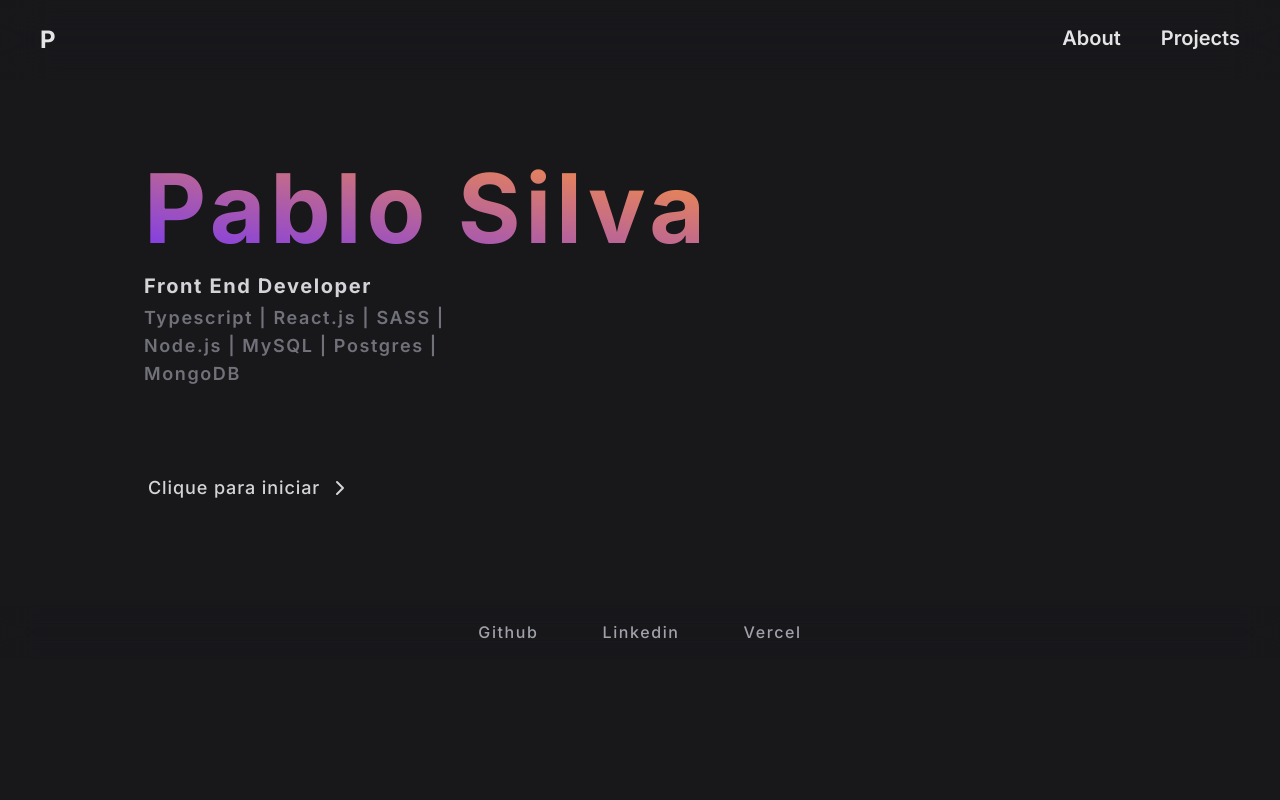
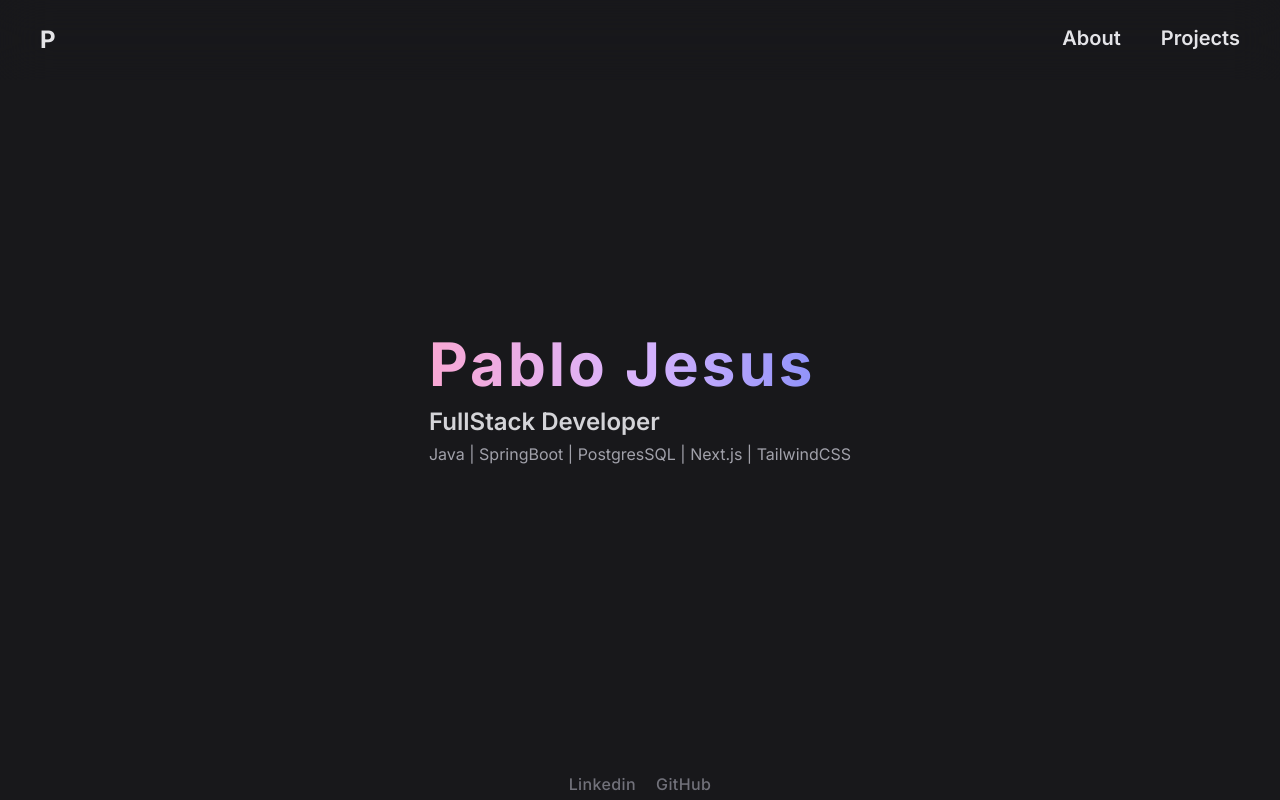
Before and after one commit to PabloJesusdaSilva/portfolio, a Next.js app: page / in a window 1280 px wide. Built offline with nearby package versions, Linux system fonts and the light colour scheme.

Commit message:
:tada: initial commit

```diff
--- a/src/app/components/BriefDescirption.tsx
+++ /dev/null
@@ -1,26 +0,0 @@
-import { ChevronRightIcon } from 'lucide-react';
-
-export default function BriefDescription () {
-   return (
-      <main className='flex mb-28 w-full h-full text-zinc-300 lg:mb-16'>
-         <div className='
-            mt-32 ml-10
-            md:mt-40 md:ml-36
-         '>
-            <h1 className='text-7xl font-bold tracking-wider text-transparent bg-clip-text bg-gradient-to-tr from-violet-600 to-orange-400 md:text-8xl'>
-               Pablo Silva
-            </h1>
-
-            <div className='mt-4 tracking-widest space-y-1'>
-               <h3 className='text-zinc-300 text-xl font-bold'>Front End Developer</h3>
-               <p className='w-80 text-zinc-500 text-lg font-semibold md:w-96'>Typescript | React.js | SASS | Node.js | MySQL | Postgres | MongoDB</p>
-            </div>
-
-            <button className='flex h-6 items-center mt-20 -ml-2 px-3 py-5 rounded-xl font-medium text-lg tracking-wider transition-all duration-300 hover:bg-zinc-800'>
-               Clique para iniciar
-               <ChevronRightIcon className='ml-2' />
-            </button>
-         </div>
-      </main>
-   )
-}
--- /dev/null
+++ b/src/app/components/InitialPresentation.tsx
@@ -0,0 +1,21 @@
+import { ChevronRightIcon } from 'lucide-react';
+
+export default function BriefDescription () {
+   return (
+      <div className='flex flex-col w-full h-screen justify-center items-center'>
+         <div>
+            <h1 className='tracking-wider text-transparent bg-clip-text bg-gradient-to-r from-pink-300 via-purple-300 to-indigo-400 text-6xl font-bold'>
+               Pablo Jesus
+            </h1>
+
+            <h2 className='mt-3 mb-1 text-zinc-300 text-2xl font-semibold'>
+               FullStack Developer
+            </h2>
+
+          <p className='text-zinc-400 text-base'>
+               Java | SpringBoot | PostgresSQL | Next.js | TailwindCSS
+            </p>
+            </div>
+      </div>
+   )
+}
--- a/src/app/layout.tsx
+++ b/src/app/layout.tsx
@@ -1,5 +1,7 @@
 import type { Metadata } from 'next';
 import { Inter } from 'next/font/google';
+
+import { Providers } from '@/app/providers';
 
 import Header from '@/app/partials/Header';
 import Footer from '@/app/partials/Foooter';
@@ -23,7 +25,7 @@ export default function RootLayout({
       <body className={inter.className}>
         <Header />
           <main className='flex justify-center'>
-            {children}
+              {children}
           </main>
         <Footer />
       </body>
--- a/src/app/page.tsx
+++ b/src/app/page.tsx
@@ -1,9 +1,9 @@
-import BriefDescription from "./components/BriefDescirption"
+import InitialPresentacion from "./components/InitialPresentation";
 
 export default function Home() {
   return (
-    <>
-      <BriefDescription />
-    </>
+    <main className="flex w-full">
+      <InitialPresentacion />
+    </main>
   )
 }
--- a/src/app/partials/Foooter.tsx
+++ b/src/app/partials/Foooter.tsx
@@ -2,32 +2,19 @@ import Link from 'next/link';
 
 export default function Footer () {
    return (
-      <footer className='mt-8 p-4 backdrop-blur-lg w-full flex justify-center'>
-         <nav>
-            <ul className='flex space-x-16 text-zinc-400 font-medium tracking-widest'>
-               <li className='transition-all duration-300 hover:text-zinc-200'>
-                  <Link
-                     href='https://github.com/PabloJesusdaSilva'
-                  >
-                     Github
-                  </Link>
-               </li>
-               <li className='transition-all duration-300 hover:text-zinc-200'>
-                  <Link
-                     href='https://www.linkedin.com/in/pablojesusdasilva/'
-                  >
+      <footer className='absolute flex w-full justify-center items-center bottom-0 h-8'>
+         <ul className='flex space-x-5 text-zinc-500 tracking-wide text-base font-medium'>
+            <li>
+               <Link href="https://linkedin.com/in/pablojesusdasilva">
                   Linkedin
                </Link>
             </li>
-               <li className='transition-all duration-300 hover:text-zinc-200'>
-                  <Link
-                     href='https://vercel.com/pablojesusdasilva'
-                  >
-                     Vercel
+            <li>
+               <Link href="https://linkedin.com/in/pablojesusdasilva">
+                  GitHub
                </Link>
             </li>
          </ul>
-         </nav>
       </footer>
    )
 }
--- a/src/app/projects/page.tsx
+++ b/src/app/projects/page.tsx
@@ -4,12 +4,6 @@ import ProjectSection from '../partials/ProjectSection';
 
 export default function ProjectsPage () {
    return(
-      <main className='flex flex-col items-center w-full h-auto mb-28'>
-         <h1 className='mt-28 text-5xl md:text-7xl font-bold tracking-wider bg-clip-text text-transparent bg-gradient-to-r from-fuchsia-500 via-red-400 to-orange-400'>
-            Projetos
-         </h1>
-
-         <ProjectSection />
-      </main>
+      <></>
    )
 }
--- a/tsconfig.json
+++ b/tsconfig.json
@@ -22,6 +22,6 @@
       "@/*": ["./src/*"]
     }
   },
-  "include": ["next-env.d.ts", "**/*.ts", "**/*.tsx", ".next/types/**/*.ts"],
+  "include": ["next-env.d.ts", "**/*.ts", "**/*.tsx", ".next/types/**/*.ts", "src/app/context/MenuModal.js", "src/app/context/MenuModal.tss"],
   "exclude": ["node_modules"]
 }
```
Also changed, not shown: 1 other file (tests, documents, lock files or other folders). Lines whose indentation alone changed are shown as unchanged.
